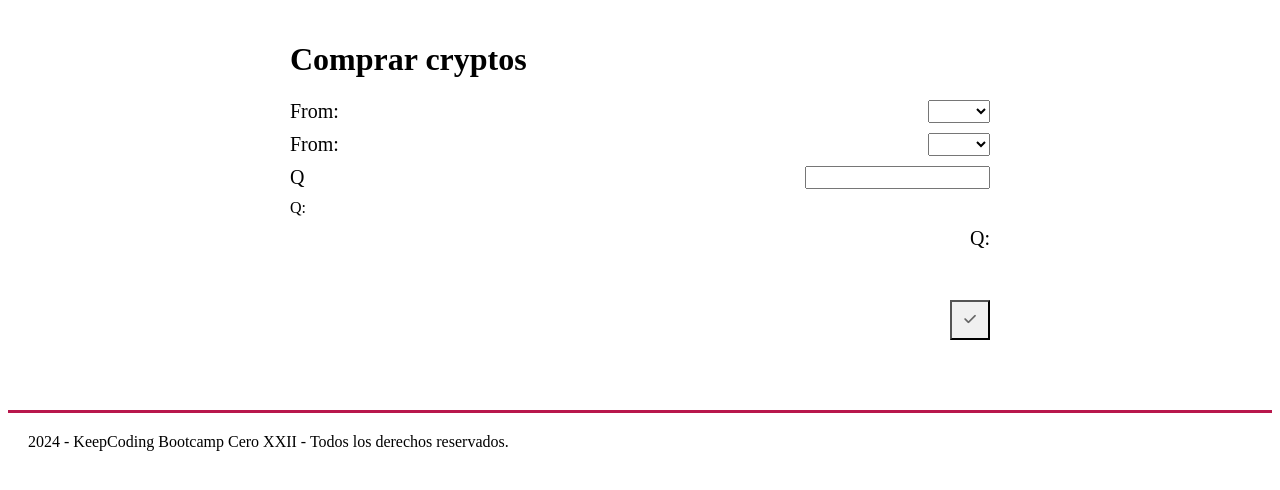
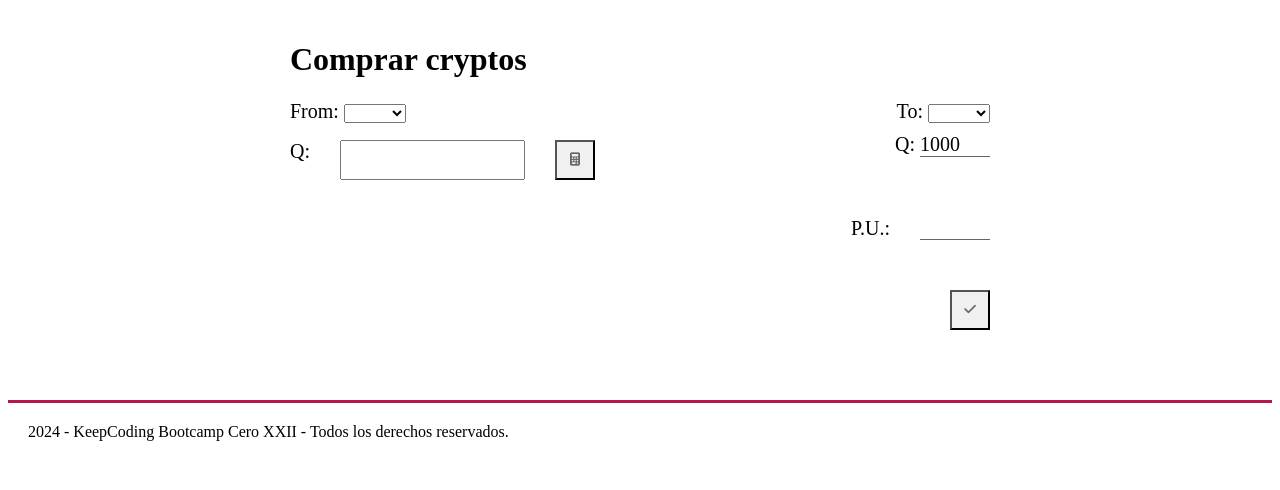
Before and after one commit to claudiadevis/Proyecto_Simulador_Cryptos, a Flask app: page /compra in a window 1280 px wide. Shown: the part 113-603 px from the top of the page. Run offline with Flask 3, Linux system fonts and the light colour scheme.

Commit message:
modificación compra.html y styles

```diff
--- a/cryptos/forms.py
+++ b/cryptos/forms.py
@@ -25,7 +25,7 @@ class MovimientoForm(FlaskForm):
     ], validators=[DataRequired('Debe ingresar una moneda')]
     )
 
-    moneda_to = SelectField('From:', choices=[
+    moneda_to = SelectField('To:', choices=[
         ('', ''),
         ('EUR', 'Euro'),
         ('BTC', 'BTC'),
@@ -39,7 +39,7 @@ class MovimientoForm(FlaskForm):
     ], validators=[DataRequired('Debe ingresar una moneda')]
     )
 
-    cantidad = DecimalField('Q', places=6, validators=[
+    cantidad = DecimalField('Q:', places=6, validators=[
         DataRequired('No puede haber una compra sin una cantidad'),
         NumberRange(
             min=0.00001, message='No se permiten cantidades inferiores a 0.00001')
--- a/cryptos/static/css/styles.css
+++ b/cryptos/static/css/styles.css
@@ -97,19 +97,14 @@ header {
   display: flex;
   justify-content: space-between;
   font-size: 20px;
+  gap: 30px;
 }
 
 .linea {
   display: flex;
+  justify-content: space-between;
   align-items: center;
   font-size: 20px;
-}
-
-.calculadora {
-  align-items: center;
-  display: flex;
-  justify-content: flex-start;
-  gap: 10px;
 }
 
 .fa-custom-size {
@@ -124,5 +119,6 @@ header {
 
 .linea_borde {
   display: inline-block;
-  border-bottom: solid 1px #666666
+  border-bottom: solid 1px #666666;
+  min-width: 70px
 }
--- a/cryptos/templates/compra.html
+++ b/cryptos/templates/compra.html
@@ -10,28 +10,35 @@
     {{ form.csrf_token }}
 
     <!-- Moneda_from y to -->
-    <div class="campo">
+    <div class="linea">
+        <div>
             {{form.moneda_from.label}}
             {{form.moneda_from}}
         </div>
-
-    <div class="campo">
+        <div>
             {{form.moneda_to.label}}
             {{form.moneda_to}}
         </div>
+    </div>
 
+    <div class="linea">
         <div class="campo">
             {{form.cantidad.label}}
             {{form.cantidad}}
+            <button class="mini-boton">
+                <i class="fa-solid fa-calculator"></i>
+            </button>
         </div>
 
-    </div class="cantidad_to">
+        <div class="derecha">
             <label for="cantidad_to">Q:</label>
-    <span class="linea_borde">{{cantidad_to}}</span>
+            <span class="linea_borde">1000</span>
+        </div>
     </div>
 
+
     <div class="campo derecha">
-        <label for="P.U.">Q:</label>
+        <label for="P.U.">P.U.:</label>
         <span class="linea_borde">{{Precio_unitario}}</span>
     </div>
 
```
Lines whose indentation alone changed are shown as unchanged.
